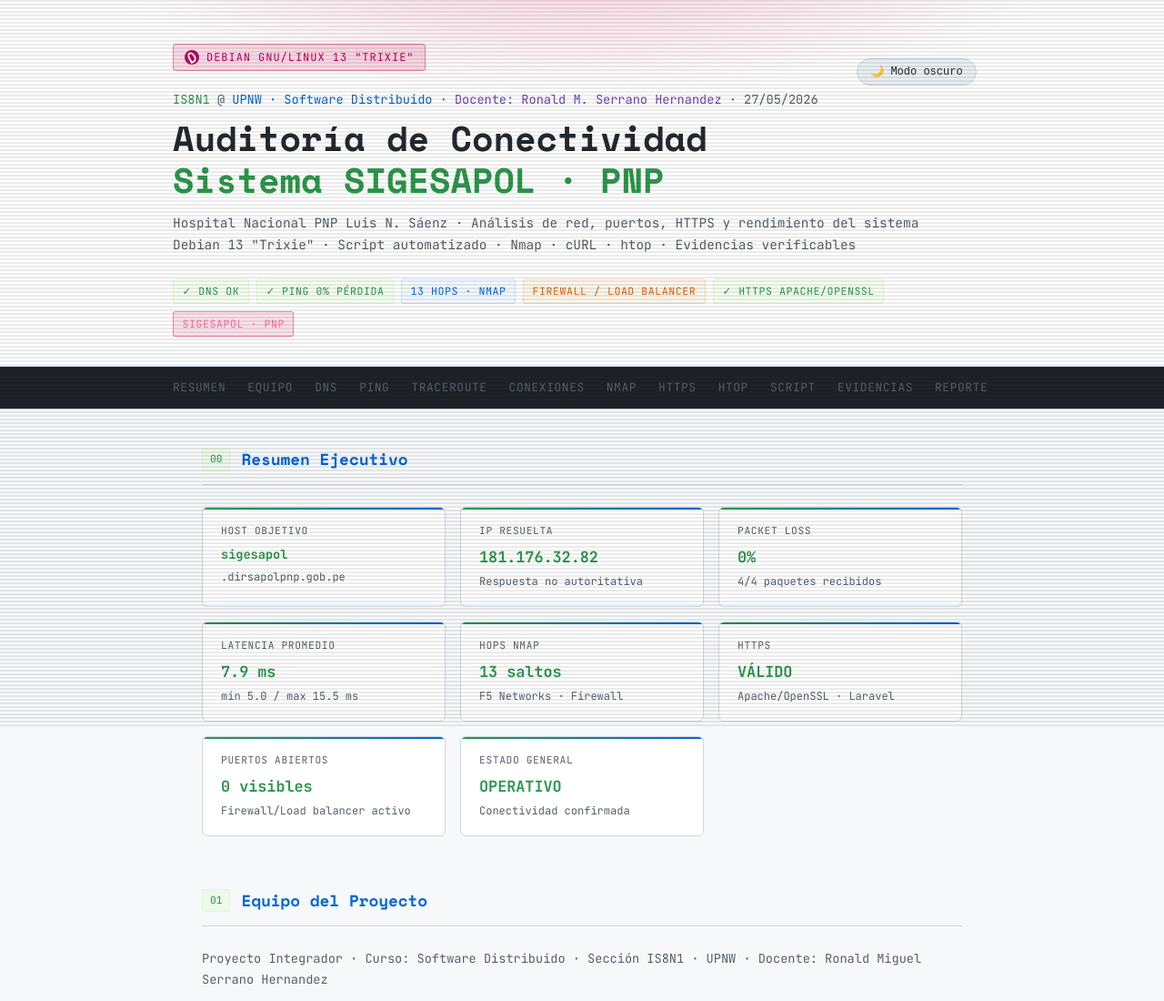
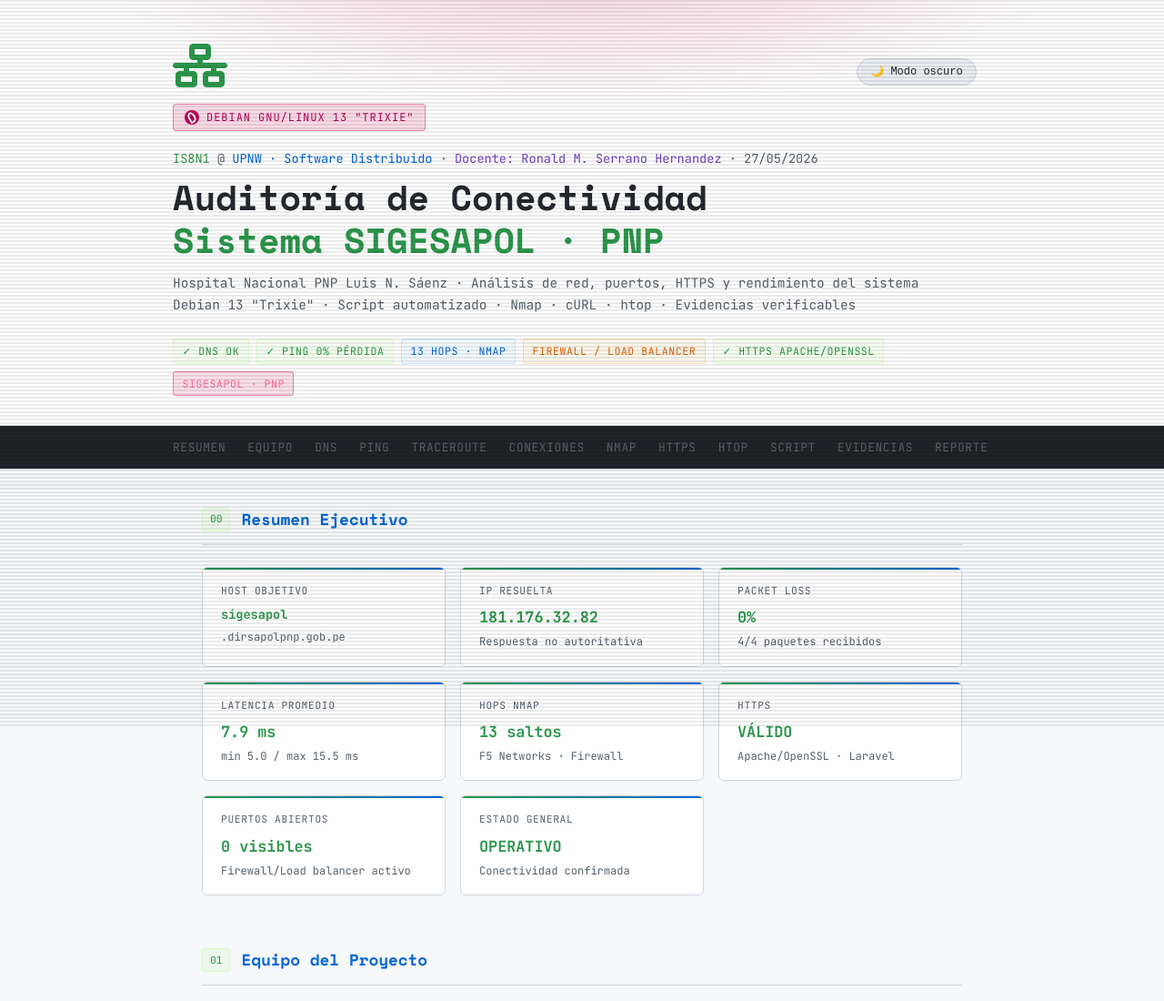
Before and after one commit to JAIMES4224D/SIGESAPOL, a plain HTML site: page index.html in a window 1280 px wide. Shown: the top 1100 px of the page at 91% size. Drawn offline with nearby package versions, Linux system fonts and the light colour scheme.

Commit message:
Update index.html

```diff
--- a/index.html
+++ b/index.html
@@ -6,6 +6,7 @@
   <title>Diagnóstico de Red · SIGESAPOL · Debian Linux</title>
   <link rel="preconnect" href="https://fonts.googleapis.com" />
   <link href="https://fonts.googleapis.com/css2?family=JetBrains+Mono:wght@300;400;500;700&family=Space+Mono:wght@400;700&display=swap" rel="stylesheet" />
+  <link rel="stylesheet" href="https://cdnjs.cloudflare.com/ajax/libs/font-awesome/6.5.1/css/all.min.css">
 
   <style>
     :root {
@@ -511,6 +512,9 @@
 <!-- HEADER -->
 <header>
   <div class="header-inner">
+    <div style="margin-bottom: 1rem;">
+      <i class="fas fa-network-wired" style="font-size: 3rem; color: var(--green);"></i>
+    </div>
     <div class="debian-badge">
       <div class="debian-logo"></div>
       Debian GNU/Linux 13 "Trixie"
```
